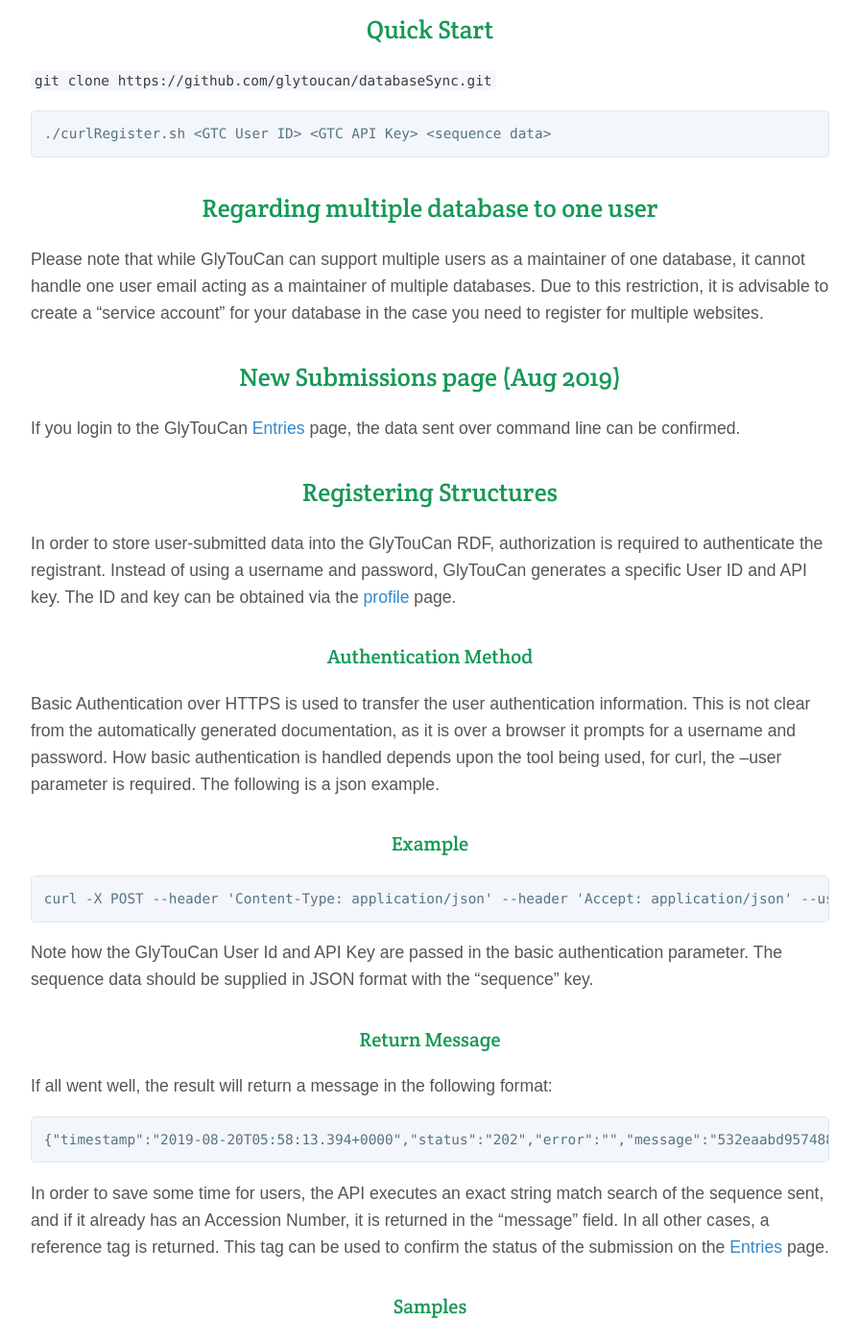
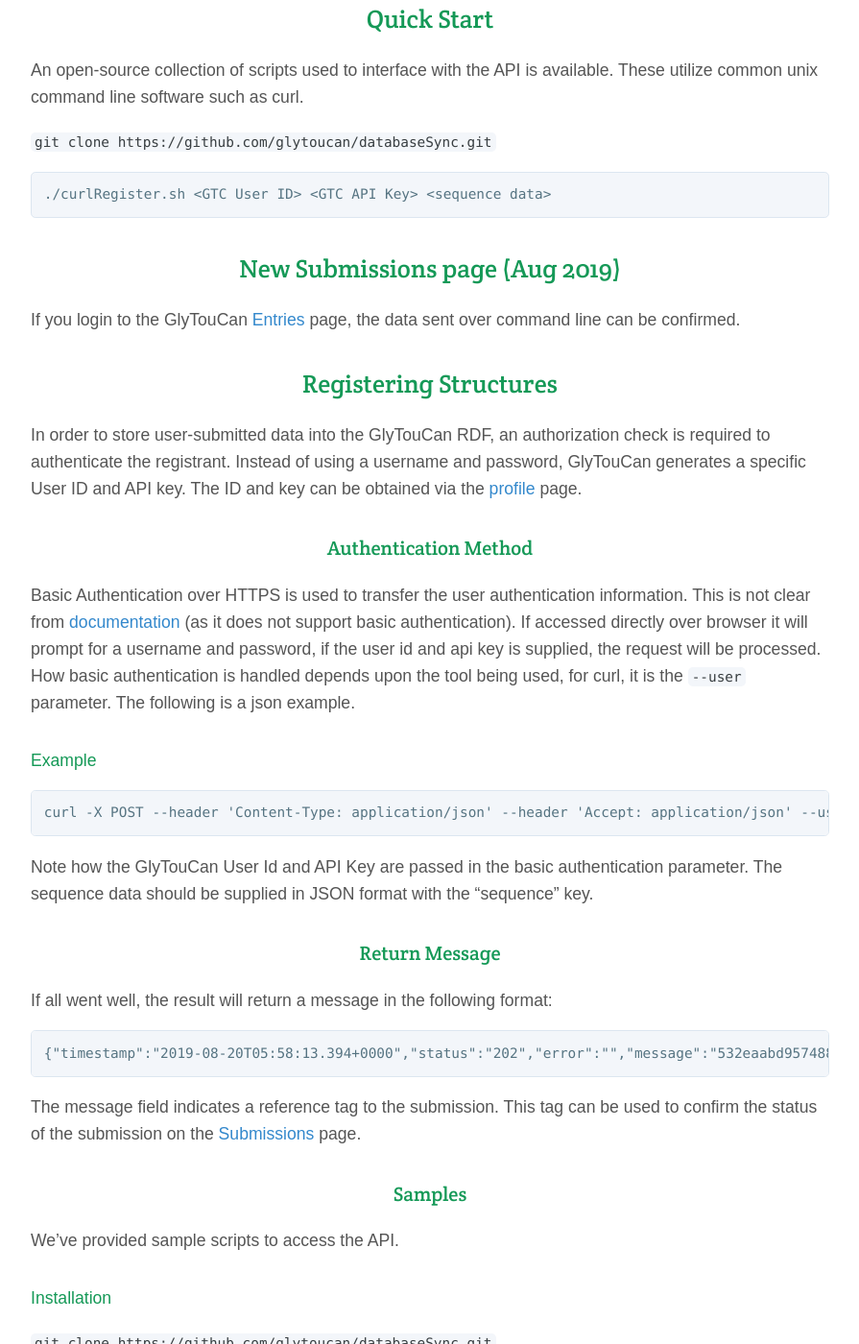
Before and after one commit to glytoucan/glytoucan, a Jekyll site: the page built from system/basic.md, in a window 1280 px wide and 1400 px high, scrolled down 966 px. Shown: the whole window at 96% size, without its empty margins (192-1087 px from the left). Built offline with Jekyll 4.4.1, drawn with Linux system fonts in a browser that asks for light colours; nearby versions of some CDN libraries; some of the changed text lies outside the part shown.

Commit message:
latest partner profile and image

````diff
--- a/system/basic.md
+++ b/system/basic.md
@@ -7,9 +7,11 @@
 
 # API server
 
-The GTC API has an automatically generated [documentation](htts://api.glytoucan.org) site.  Registering data requires user authentication.  This document will provide more detail regarding how to encode the authentication information securely.
+The GTC REST API has an automatically generated [documentation](htts://api.glytoucan.org) site.  Registering data requires user authentication.  This document will provide more detail regarding how to encode the authentication information securely.
 
 ## Quick Start
+
+An open-source collection of scripts used to interface with the API is available.  These utilize common unix command line software such as curl.
 
 `git clone https://github.com/glytoucan/databaseSync.git`
 
@@ -17,23 +19,19 @@
 ./curlRegister.sh <GTC User ID> <GTC API Key> <sequence data>
 ```
 
-## Regarding multiple database to one user
-
-Please note that while GlyTouCan can support multiple users as a maintainer of one database, it cannot handle one user email acting as a maintainer of multiple databases.  Due to this restriction, it is advisable to create a "service account" for your database in the case you need to register for multiple websites.
-
 ## New Submissions page (Aug 2019)
 
 If you login to the GlyTouCan [Entries](https://glytoucan.org/Users/structure) page, the data sent over command line can be confirmed.
 
 ## Registering Structures
 
-In order to store user-submitted data into the GlyTouCan RDF, authorization is required to authenticate the registrant.  Instead of using a username and password, GlyTouCan generates a specific User ID and API key.  The ID and key can be obtained via the [profile](https://glytoucan.org/Users/profile) page.
+In order to store user-submitted data into the GlyTouCan RDF, an authorization check is required to authenticate the registrant.  Instead of using a username and password, GlyTouCan generates a specific User ID and API key.  The ID and key can be obtained via the [profile](https://glytoucan.org/Users/profile) page.
 
 ### Authentication Method
 
-Basic Authentication over HTTPS is used to transfer the user authentication information.  This is not clear from the automatically generated documentation, as it is over a browser it prompts for a username and password.  How basic authentication is handled depends upon the tool being used, for curl, the --user parameter is required.  The following is a json example.
+Basic Authentication over HTTPS is used to transfer the user authentication information.  This is not clear from [documentation](https://api.glytoucan.org) (as it does not support basic authentication).  If accessed directly over browser it will prompt for a username and password, if the user id and api key is supplied, the request will be processed.  How basic authentication is handled depends upon the tool being used, for curl, it is the `--user` parameter.  The following is a json example.
 
-### Example
+#### Example
 
 ```
 curl -X POST --header 'Content-Type: application/json' --header 'Accept: application/json' --user <GTC User ID>:<GTC API Key> -d '{ "sequence": "<sequence data>" }' 'https://api.glytoucan.org/glycan/register'
@@ -49,7 +47,7 @@
 {"timestamp":"2019-08-20T05:58:13.394+0000","status":"202","error":"","message":"532eaabd9574880dbf76b9b8cc00832c20a6ec113d682299550d7a6e0f345e25","path":"/glycan/register"}
 ```
 
-In order to save some time for users, the API executes an exact string match search of the sequence sent, and if it already has an Accession Number, it is returned in the "message" field.  In all other cases, a reference tag is returned.  This tag can be used to  confirm the status of the submission on the [Entries](https://glytoucan.org/Users/structure) page.
+The message field indicates a reference tag to the submission.  This tag can be used to confirm the status of the submission on the [Submissions](https://glytoucan.org/Users/structure) page.
 
 ### Samples
 
@@ -90,16 +89,26 @@
 
 ##### Add Partner ID
 
+Add a new partner id `test0`.
+
 ```
-aoki@bluegold:~/workspace/databaseSync$ ./curlPartnerAdd.sh test0 G51902CJ userID apiKEY
+aoki@bluegold:~/workspace/databaseSync$ ./curlPartnerAdd.sh userID apiKEY G51902CJ test0
 ```
 
 ##### Edit Partner ID
 
+Modify the `test0` id to `test1`.
+
+```
+aoki@bluegold:~/workspace/databaseSync$ ./curlPartnerEdit.sh userID apiKEY G51902CJ test1 test0
+```
+
 ##### Remove Partner ID
 
+Delete the `test1` id.
+
 ```
-aoki@bluegold:~/workspace/databaseSync$ ./curlRemove.sh test0 G51902CJ userID apiKEY
+aoki@bluegold:~/workspace/databaseSync$ ./curlPartnerDelete.sh userID apiKEY G51902CJ test1
 ```
 
 The following is a sample result return:
@@ -108,9 +117,7 @@
 {"timestamp":"2020-07-02T05:47:11.996+0000","status":"202","error":"","message":"test0 for WURCS=2.0/3,3,2/[a1122h-1x_1-5][Aad21122h-2x_2-6_5*NCC/3=O][Aad21122h-2x_2-6_5*NCCO/3=O]/1-2-3/a?-b2_b?-c2 deletion submitted.  Please check https://glytoucan.org/Users/structure for status.","path":"/glycan/register"}
 ```
 
-Note that it searches for the sequence and inserts the user submission data based upon the sequence.
-
-The next time the batch process for this submission is run, (currently running once an hour) the data will be processed and visible on the G51902CJ entry page.
+Note that it searches for the sequence and updates ResourceEntry class directly.
 
 ### Technical Documentation
 
````
Also changed, not shown: other parts of system/basic.md (+1 -0 lines), manual/profile.md (+12 -2 lines), images/manual/partnerinfo.png (added).
